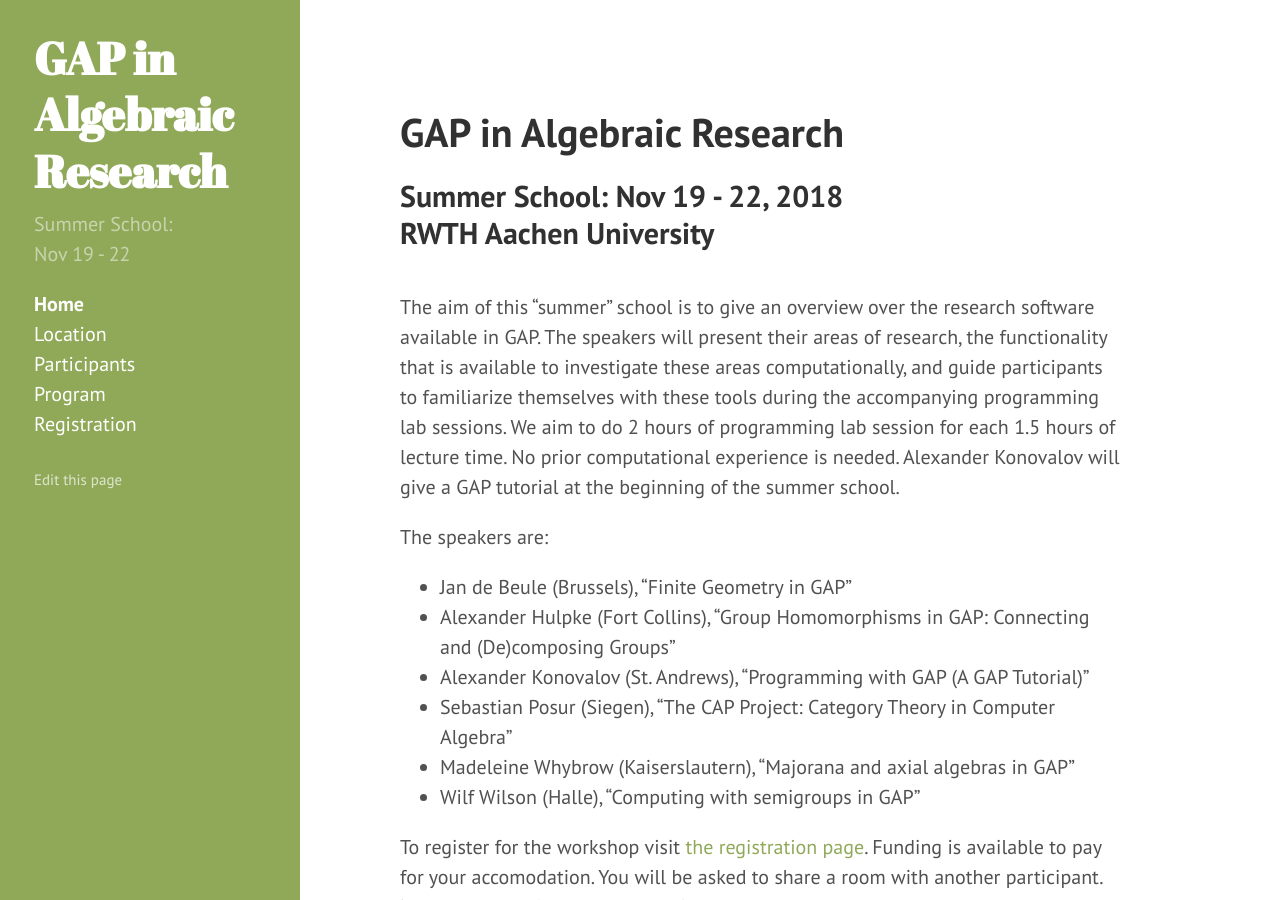
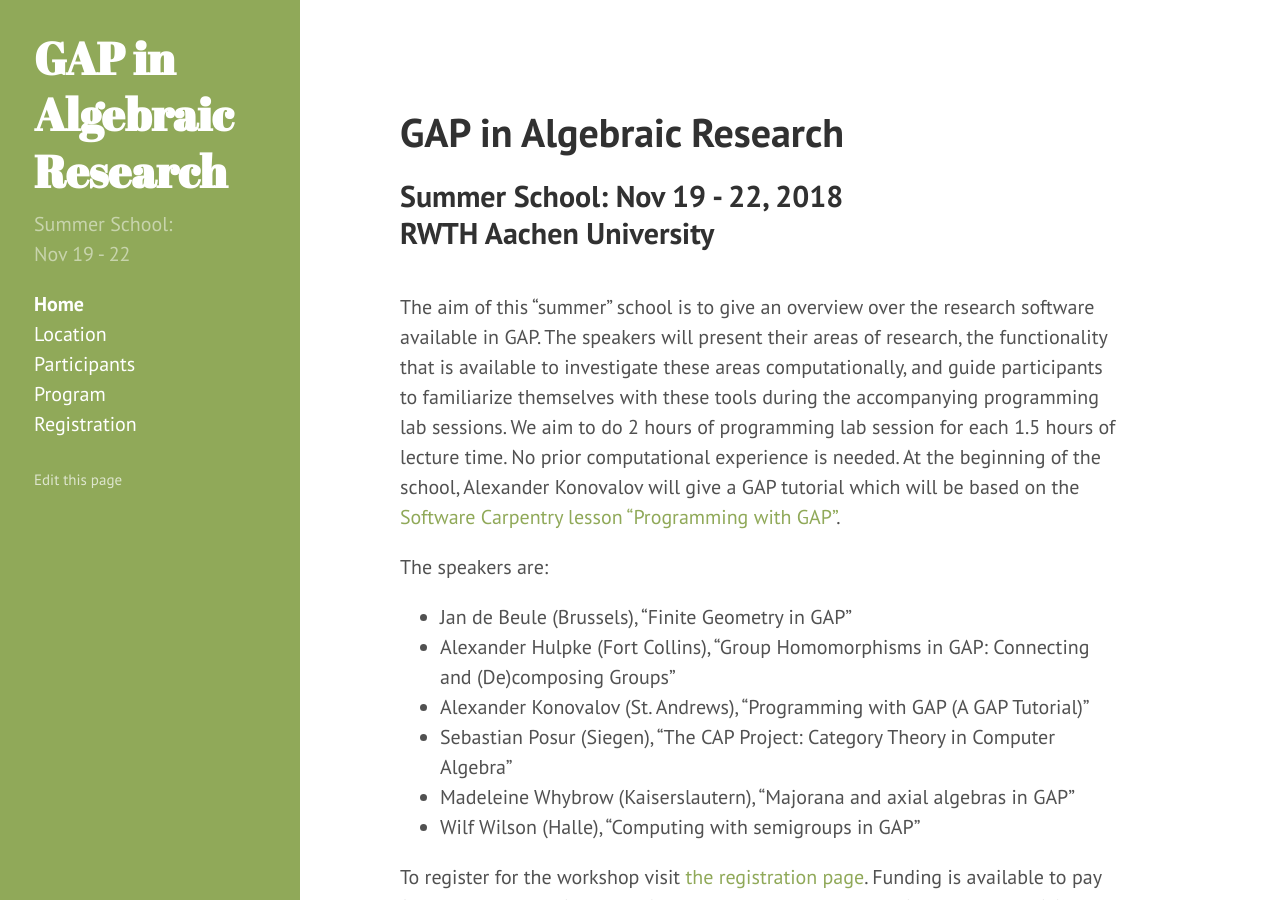
Before and after one commit to lbfm-rwth/gap-in-algebraic-research-2018, a Jekyll site: the page built from index.md, in a window 1280 px wide and 900 px high. Built offline with Jekyll 4.4.1, drawn with Linux system fonts in a browser that asks for light colours.

Commit message:
Link to the GAP lesson

```diff
--- a/index.md
+++ b/index.md
@@ -14,8 +14,8 @@ investigate these areas   computationally,  and   guide   participants  to   fam
 with  these tools  during the accompanying  programming lab sessions.
 We aim to do 2 hours of programming lab session for each 1.5 hours of lecture time.
 No prior computational experience is needed.
-Alexander Konovalov will give a GAP tutorial at the beginning of the summer school.
-
+At the beginning of the school, Alexander Konovalov will give a GAP tutorial which will be
+based on the [Software Carpentry lesson "Programming with GAP"](https://github.com/alex-konovalov/gap-lesson).
 
 The speakers are:
 - Jan de Beule (Brussels), "Finite Geometry in GAP"
```
